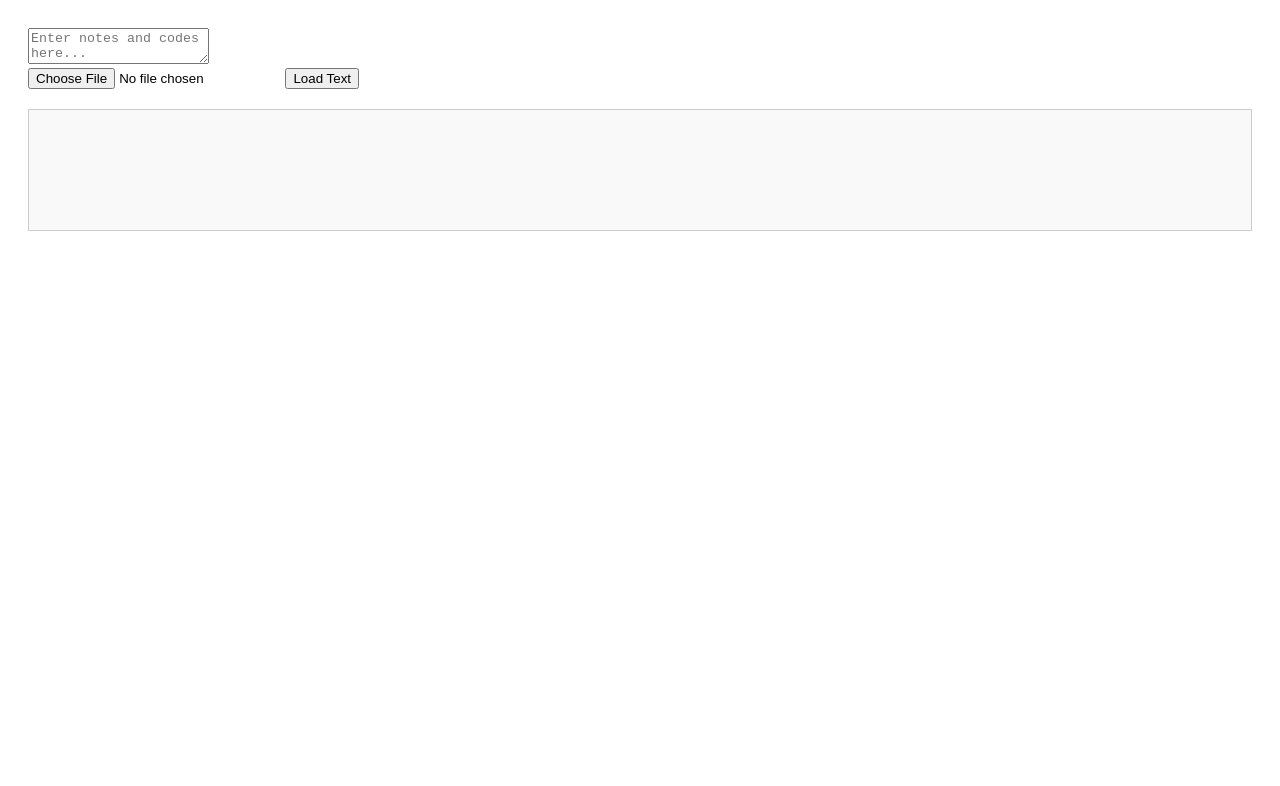
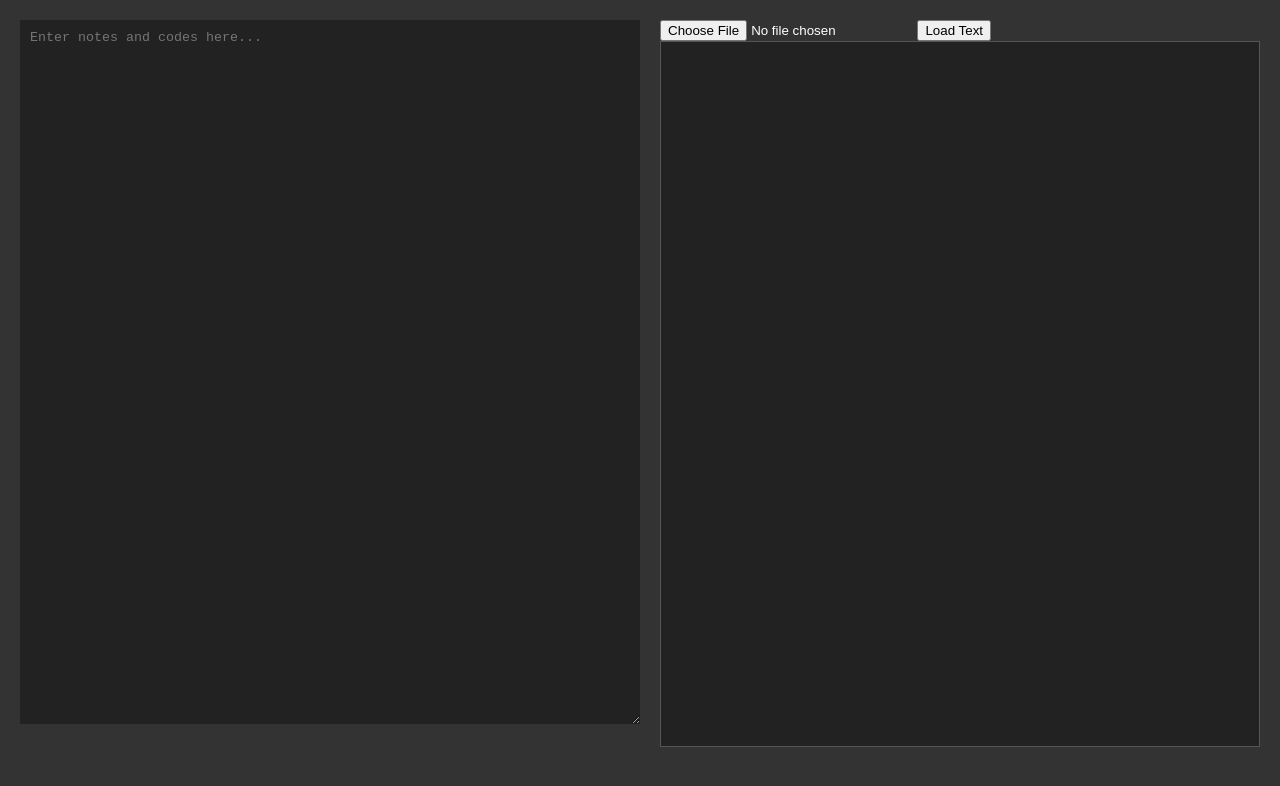
Before and after one commit to renevelarde/qualitative-help, a plain HTML site: page index.html in a window 1280 px wide. Drawn offline with Linux system fonts and the light colour scheme.

Commit message:
Update styles.css
added dark mode and split view

```diff
--- a/styles.css
+++ b/styles.css
@@ -1,25 +1,38 @@
 /* styles.css */
 body {
-    font-family: Arial, sans-serif;
+    font-family: 'Arial', sans-serif;
+    color: #fff;
+    background-color: #333;
+    margin: 0;
+    height: 100vh;
+    display: flex;
+    flex-direction: column;
+}
+
+.container {
+    display: flex;
+    height: 100%;
+}
+
+.left-panel, .right-panel {
+    flex: 1;
     padding: 20px;
 }
 
-#textContent {
-    margin-top: 20px;
+#notes {
+    width: 100%;
+    height: 90%;
+    background-color: #222;
+    color: #fff;
+    border: none;
     padding: 10px;
-    border: 1px solid #ccc;
-    min-height: 100px;
-    background-color: #f9f9f9;
 }
 
-#codedTextList {
-    margin-top: 20px;
+#textContent {
+    border: 1px solid #555;
+    background-color: #222;
+    color: #fff;
+    height: 90%;
+    overflow-y: scroll;
     padding: 10px;
-    border: 1px solid #ccc;
-    background-color: #d9edf7;
-    list-style-type: none;
 }
-
-span.coded {
-    background-color: yellow;
-}
```
